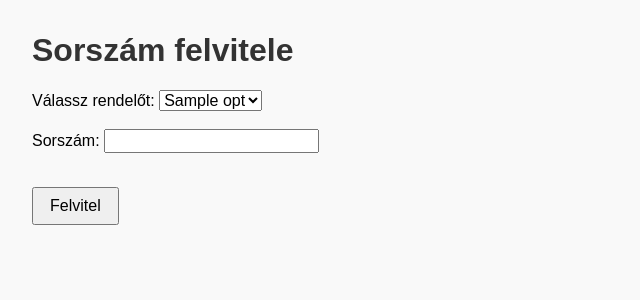
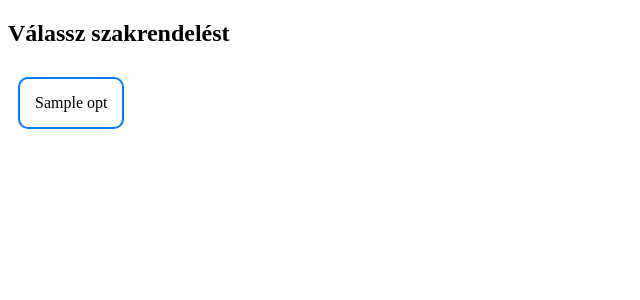
Before and after one commit to pancekristof/beteg-hivo, a Flask app: template templates/input.html in a window 1280 px wide. Shown: the top 300 px of the page, without its empty margins (0-640 px from the left). Run offline with Flask 3, Linux system fonts and the light colour scheme; the template is opened without the code that fills it: most values are stand-ins (such as "Sample title", 1, 10 or a date in 2020).

Commit message:
Add files via upload

```diff
--- a/templates/input.html
+++ b/templates/input.html
@@ -1,53 +1,53 @@
 <!DOCTYPE html>
-<html lang="hu">
+<html>
 <head>
-    <meta charset="UTF-8" />
-    <title>Beteghívó - Bemenet</title>
-    <link rel="stylesheet" href="/static/style.css" />
+  <title>Beteg Érkezés</title>
+  <style>
+    .option-btn {
+      display: inline-block;
+      padding: 15px;
+      margin: 10px;
+      border: 2px solid #007BFF;
+      border-radius: 10px;
+      cursor: pointer;
+      background-color: white;
+    }
+    .option-btn.selected {
+      background-color: #007BFF;
+      color: white;
+    }
+    #step-2 {
+      display: none;
+      margin-top: 20px;
+    }
+  </style>
+  <script>
+    function selectOption(option) {
+      document.getElementById('selected_option').value = option;
+      document.querySelectorAll('.option-btn').forEach(btn => btn.classList.remove('selected'));
+      document.getElementById('btn-' + option).classList.add('selected');
+      document.getElementById('step-2').style.display = 'block';
+    }
+  </script>
 </head>
 <body>
-    <h1>Sorszám felvitele</h1>
-    <form id="numberForm">
-        <label for="option">Válassz rendelőt:</label>
-        <select id="option" name="option">
-            {% for opt in options %}
-            <option value="{{ opt }}">{{ opt }}</option>
-            {% endfor %}
-        </select><br/><br/>
+  <h2>Válassz szakrendelést</h2>
+  <form method="POST">
+    <div>
+      {% for option in options %}
+        <div id="btn-{{ option }}" class="option-btn" onclick="selectOption('{{ option }}')">
+          {{ option }}
+        </div>
+      {% endfor %}
+    </div>
 
-        <label for="number">Sorszám:</label>
-        <input type="text" id="number" name="number" required /><br/><br/>
-
-        <button type="submit">Felvitel</button>
-    </form>
-
-    <p id="status"></p>
-
-    <script>
-        const form = document.getElementById('numberForm');
-        const status = document.getElementById('status');
-
-        form.addEventListener('submit', async (e) => {
-            e.preventDefault();
-            const option = document.getElementById('option').value;
-            const number = document.getElementById('number').value.trim();
-            if (!number) {
-                status.textContent = "Adj meg egy sorszámot!";
-                return;
-            }
-            const res = await fetch('/add_number', {
-                method: 'POST',
-                headers: { 'Content-Type': 'application/json' },
-                body: JSON.stringify({ option, number })
-            });
-            const data = await res.json();
-            if (data.status === 'ok') {
-                status.textContent = "Sorszám felvéve!";
-                form.reset();
-            } else {
-                status.textContent = "Hiba: " + data.message;
-            }
-        });
-    </script>
+    <div id="step-2">
+      <h3>Írd be a sorszámod</h3>
+      <input type="hidden" name="option" id="selected_option" required>
+      <input type="text" name="number" placeholder="Sorszám" required>
+      <br><br>
+      <button type="submit">Rögzítés</button>
+    </div>
+  </form>
 </body>
 </html>
```
Also changed, not shown: templates/display.html (+33 -36 lines).
